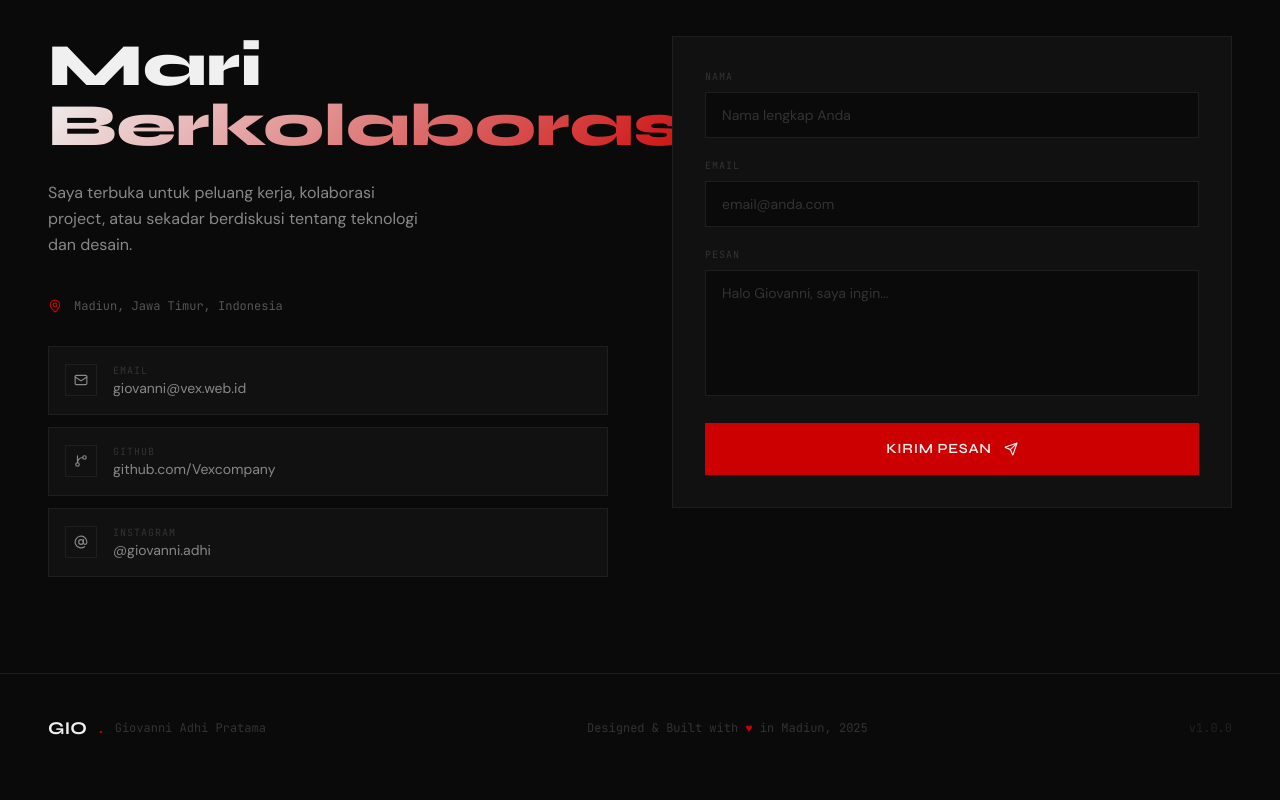
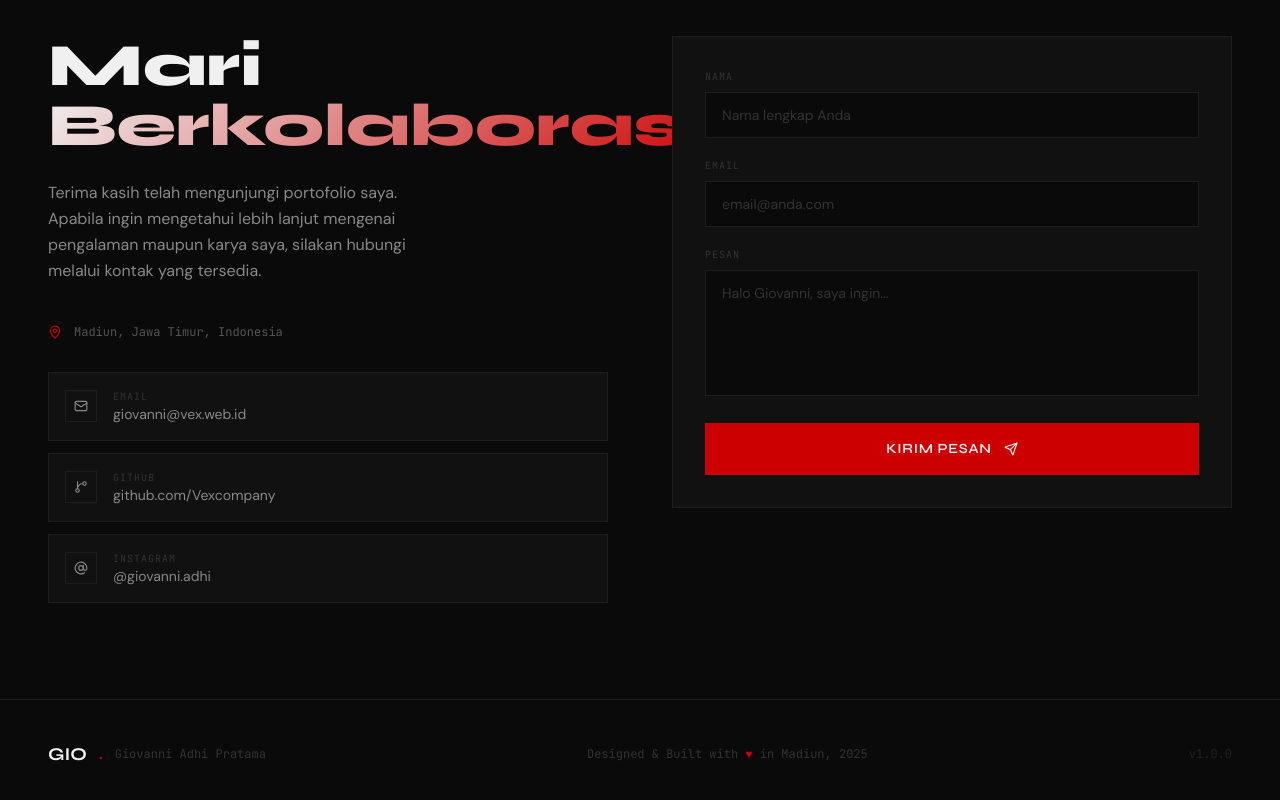
Before and after one commit to Vexcompany/Portfo, a React (Vite) app in the folder portfolio-giovanni/: page / in a window 1280 px wide. Shown: the part 5790-6590 px from the top of the page. Built offline with nearby package versions, Linux system fonts and the light colour scheme.

Commit message:
Add files via upload

```diff
--- a/portfolio-giovanni/src/components/Contact.jsx
+++ b/portfolio-giovanni/src/components/Contact.jsx
@@ -54,8 +54,9 @@ export default function Contact() {
               transition={{ duration: 0.7, delay: 0.15 }}
               className="font-dm text-[#888888] leading-relaxed mb-10 max-w-sm"
             >
-              Saya terbuka untuk peluang kerja, kolaborasi project, atau sekadar
-              berdiskusi tentang teknologi dan desain.
+              Terima kasih telah mengunjungi portofolio saya. Apabila ingin mengetahui
+              lebih lanjut mengenai pengalaman maupun karya saya, silakan hubungi melalui
+              kontak yang tersedia.
             </motion.p>
 
             {/* Info */}
--- a/portfolio-giovanni/src/components/Experience.jsx
+++ b/portfolio-giovanni/src/components/Experience.jsx
@@ -81,7 +81,7 @@ export default function Experience() {
                       : 'bg-[#111111] border-[#1E1E1E]'
                   }`}>
                     <span className="font-syne font-black text-[10px] text-white">
-                      {exp.year.slice(2)}
+                      {exp.year.slice(2, 4)}
                     </span>
                   </div>
 
```
